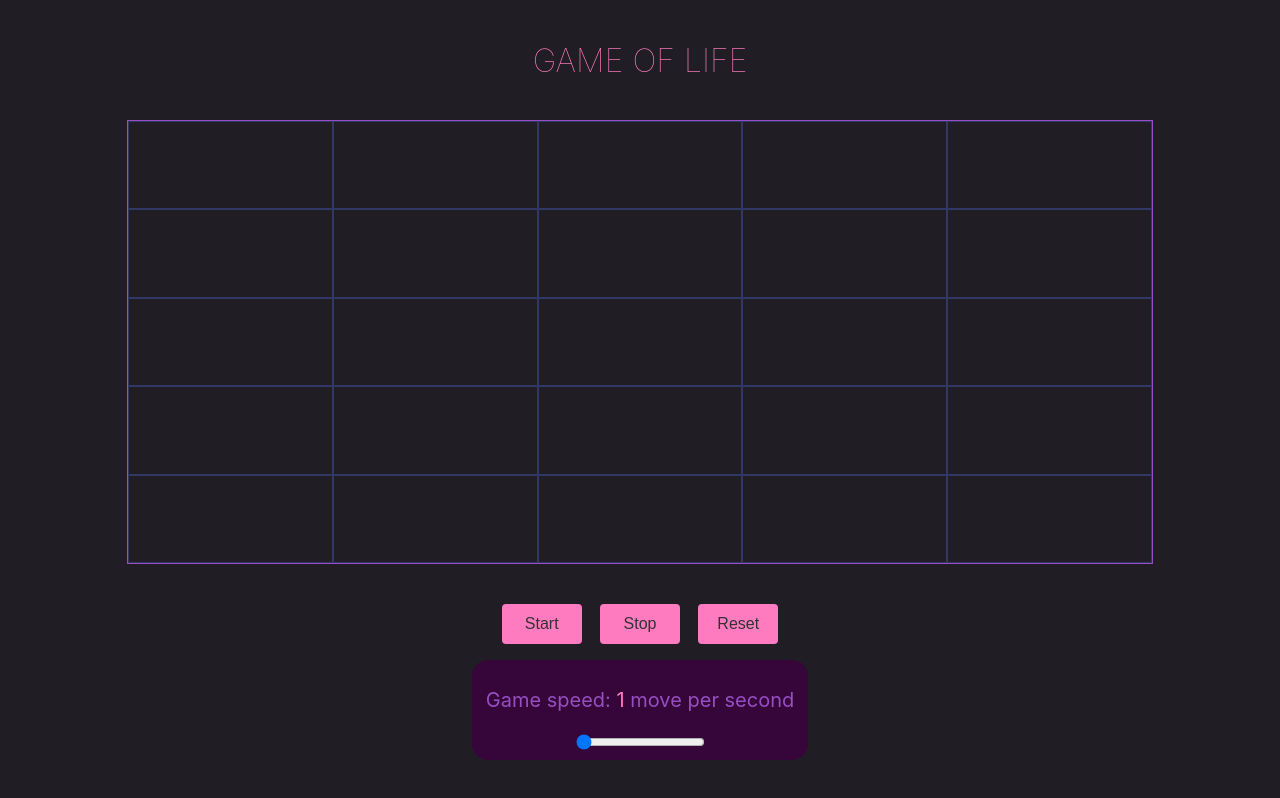
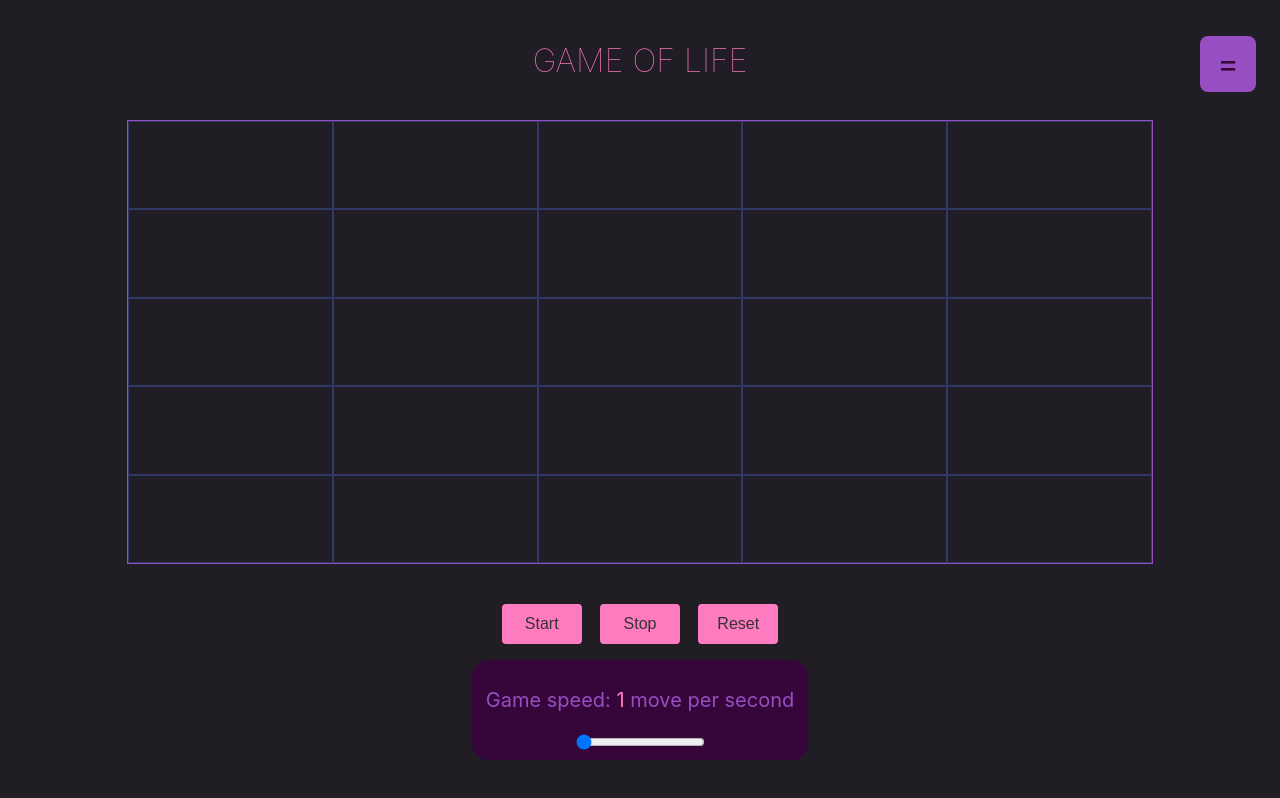
Before and after one commit to kpekk/GameOfLife_v2, a Svelte app: page / in a window 1280 px wide. Built offline with nearby package versions, Linux system fonts and the light colour scheme.

Commit message:
initial sidenav component

```diff
--- a/src/Header.svelte
+++ b/src/Header.svelte
@@ -1,5 +1,10 @@
+<script>
+  import SideNav from "./SideNav.svelte";
+</script>
+
 <div class="header">
   <h1>Game of life</h1>
+  <SideNav />
 </div>
 
 <style>
--- /dev/null
+++ b/src/SideNav.svelte
@@ -0,0 +1,21 @@
+<script></script>
+
+<div class="sidenav">=</div>
+
+<style>
+  .sidenav{
+    position: absolute;
+    top: 4.5%;
+    right:3rem;
+
+    height: 5%;
+    width: 5vh;
+
+    color:var(--dark-purple);
+    font-size: 4rem;
+
+    background-color: var(--secondary);
+    border-radius: 1rem;
+    padding: 1rem;
+  }
+</style>
```
